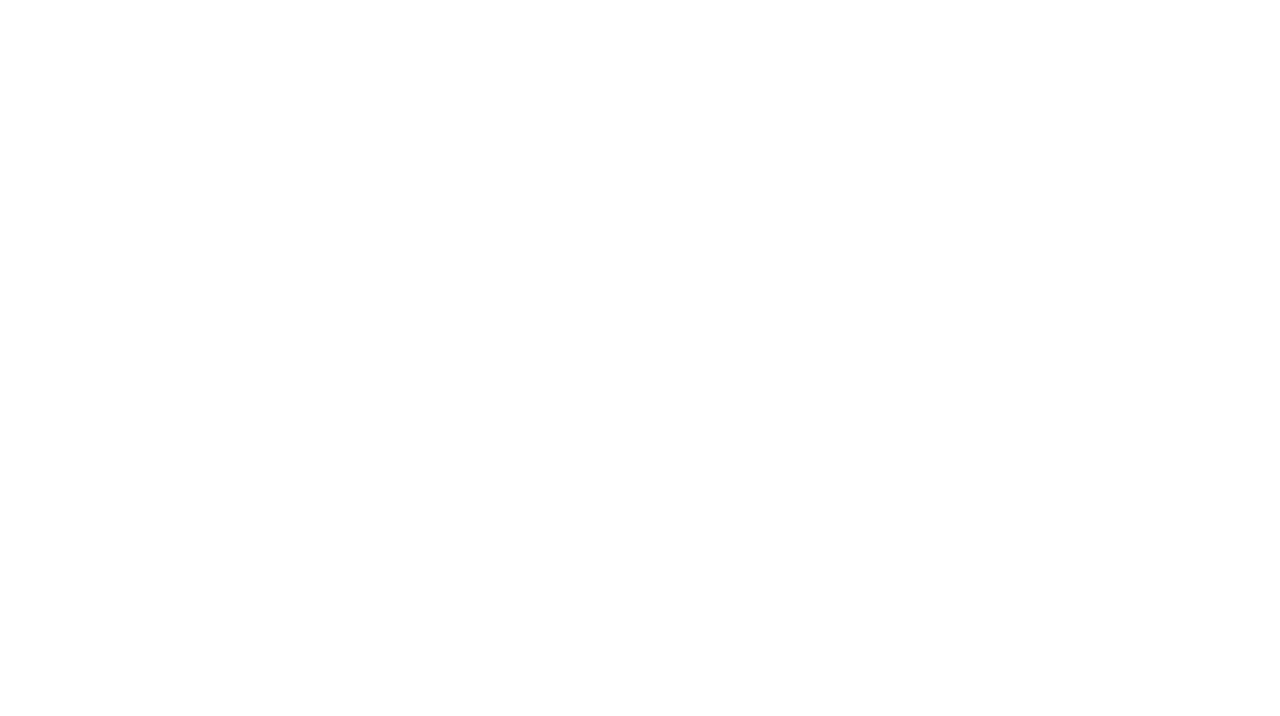
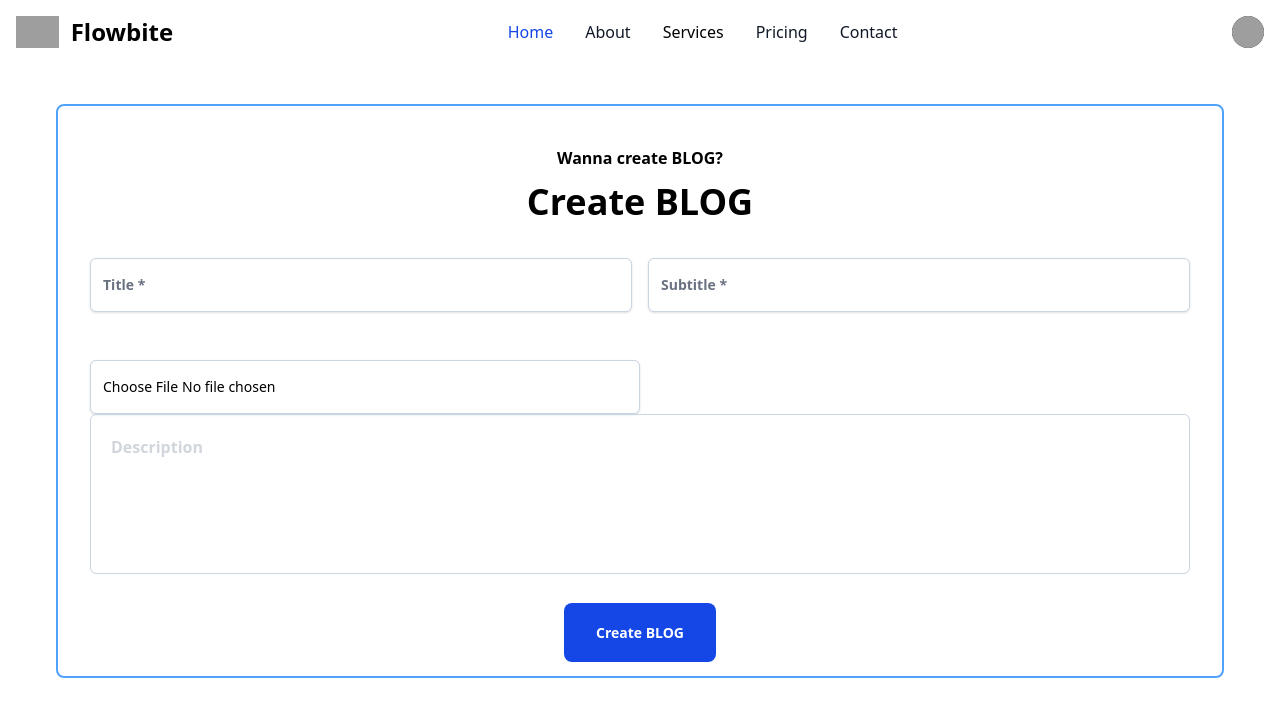
Before and after one commit to sagar460/TAILWINDCSS, a React (Vite) app: page /create in a window 1280 px wide. Before the commit this address had no page. Shown: the top 716 px of the page. Built offline with nearby package versions, Linux system fonts and the light colour scheme; grey boxes are pictures that could not be loaded.

Commit message:
new commit

```diff
--- a/src/App.jsx
+++ b/src/App.jsx
@@ -2,6 +2,7 @@
 import { BrowserRouter, Routes, Route } from "react-router-dom";
 import Home from "./pages/Home";
 import SingleBlog from "./pages/SingleBlog";
+import CreateBlog from "./pages/CreateBlog";
 
 function App() {
   return (
@@ -9,6 +10,7 @@
       <Routes>
         <Route path="/" element={<Home />}></Route>
         <Route path="/blog/:id" element={<SingleBlog />}></Route>
+        <Route path="/create" element={<CreateBlog />}></Route>
       </Routes>
     </BrowserRouter>
   );
--- /dev/null
+++ b/src/pages/CreateBlog.jsx
@@ -0,0 +1,52 @@
+import Navbar from "../assets/components/Navbar";
+
+function CreateBlog() {
+  return (
+    <>
+      <Navbar />
+      <div class="mx-14 mt-10 border-2 border-blue-400 rounded-lg">
+        <div class="mt-10 text-center font-bold">Wanna create BLOG?</div>
+        <div class="mt-3 text-center text-4xl font-bold">Create BLOG</div>
+        <div class="p-8">
+          <div class="flex gap-4">
+            <input
+              type="text"
+              name="title"
+              class="mt-1 block w-1/2 rounded-md border border-slate-300 bg-white px-3 py-4 placeholder-slate-400 shadow-sm placeholder:font-semibold placeholder:text-gray-500 focus:border-sky-500 focus:outline-none focus:ring-1 focus:ring-sky-500 sm:text-sm"
+              placeholder="Title *"
+            />
+            <input
+              type="text"
+              name="Subtitle"
+              class="mt-1 block w-1/2 rounded-md border border-slate-300 bg-white px-3 py-4 placeholder-slate-400 shadow-sm placeholder:font-semibold placeholder:text-gray-500 focus:border-sky-500 focus:outline-none focus:ring-1 focus:ring-sky-500 sm:text-sm"
+              placeholder="Subtitle *"
+            />
+          </div>
+          <div class="my-6 flex gap-4"></div>
+          <input
+            type="file"
+            name="Subtitle"
+            class="mt-1 block w-1/2 rounded-md border border-slate-300 bg-white px-3 py-4 placeholder-slate-400 shadow-sm placeholder:font-semibold placeholder:text-gray-500 focus:border-sky-500 focus:outline-none focus:ring-1 focus:ring-sky-500 sm:text-sm"
+          />
+          <div class="">
+            <textarea
+              name="description"
+              id="text"
+              cols="30"
+              rows="10"
+              class="mb-10 h-40 w-full resize-none rounded-md border border-slate-300 p-5 font-semibold text-gray-300"
+            >
+              Description
+            </textarea>
+          </div>
+          <div class="text-center">
+            <a class="cursor-pointer rounded-lg bg-blue-700 px-8 py-5 text-sm font-semibold text-white">
+              Create BLOG
+            </a>
+          </div>
+        </div>
+      </div>
+    </>
+  );
+}
+export default CreateBlog;
```
